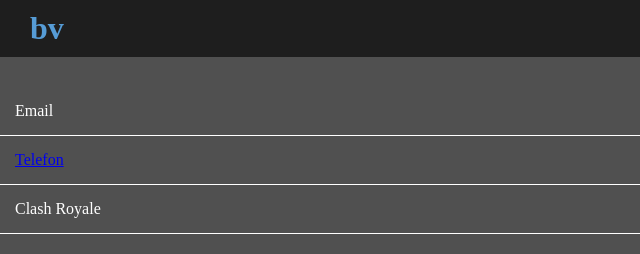
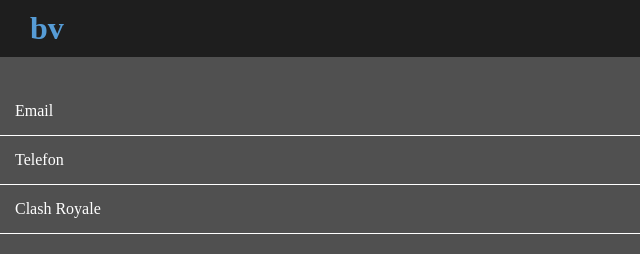
Before and after one commit to ViktorJakove/bvsite, a plain HTML site: page kontakt.html in a window 1280 px wide. Shown: the full height of the page, 0-640 px from the left. Drawn offline with Linux system fonts and the light colour scheme.

Commit message:
telefon fix

```diff
--- a/kontakt.html
+++ b/kontakt.html
@@ -43,7 +43,7 @@
     <ul class="contact-list">
         <li class="contact-item">
             <span>Email</span>
-            <div class="contact-details"><a href="mailto:ja.bagr.viktor@gmail.com" >ja.bagr.viktor@gmail.com</div>
+            <div class="contact-details"><a href="mailto:ja.bagr.viktor@gmail.com">ja.bagr.viktor@gmail.com</a></div>
         </li>
         <li class="contact-item">
             <span>Telefon</span>
```
